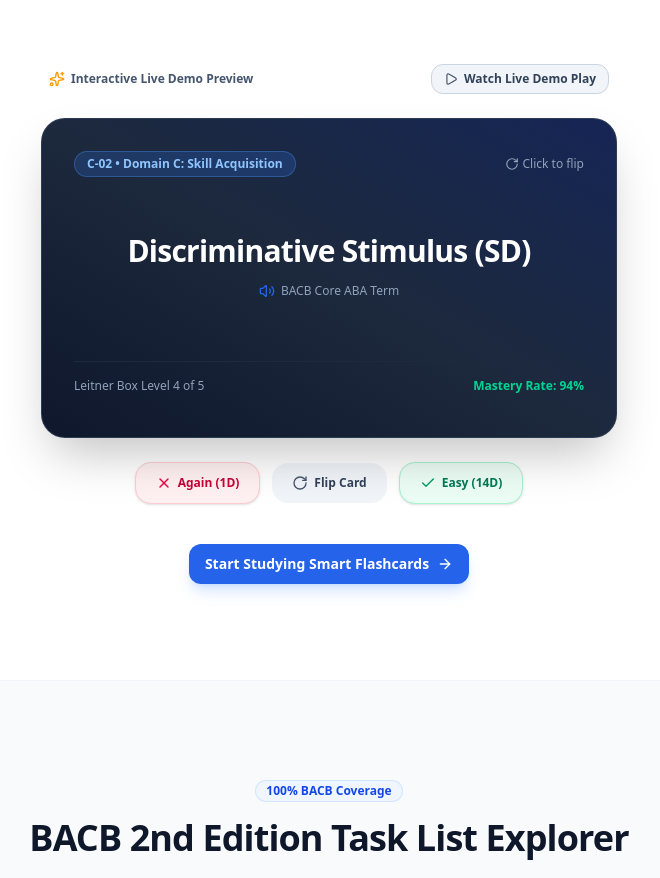
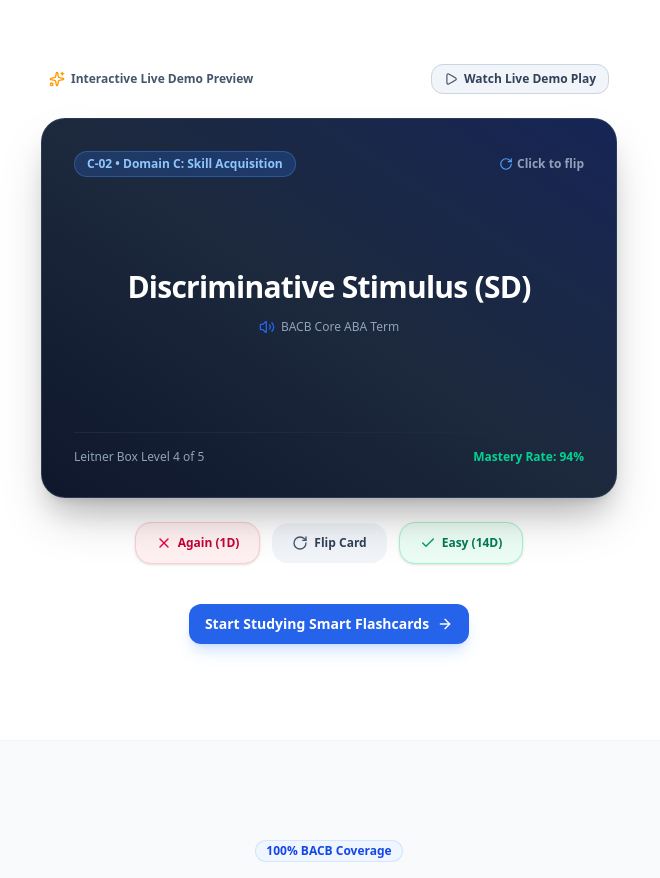
Before and after one commit to affiliatebharatofficial/rbtexam, a Next.js app: page / in a window 1280 px wide. Shown: the part 6559-7437 px from the top of the page, without its empty margins (311-971 px from the left). Built offline with nearby package versions, Linux system fonts and the light colour scheme; no server answers.

Commit message:
fix(flashcards): implement smooth 3D CSS flip animation, keyboard accessibility, and event propagation safety

```diff
--- a/app/flashcards/page.tsx
+++ b/app/flashcards/page.tsx
@@ -331,19 +331,34 @@ export default function FlashcardsPage() {
         {/* MAIN FLASHCARD STACK & 3D FLIP CONTAINER */}
         {!sessionCompleted && currentCard ? (
           <div className="space-y-6">
-            {/* 3D Flip Card Container */}
+            {/* 3D Flip Card Outer Perspective Container */}
             <div
+              role="button"
+              tabIndex={0}
+              aria-label={
+                isFlipped
+                  ? `Flashcard back answer: ${currentCard.back}. Click or press Enter or Space to flip to front.`
+                  : `Flashcard front prompt: ${currentCard.front}. Click or press Enter or Space to flip to back.`
+              }
+              aria-pressed={isFlipped}
               onClick={() => setIsFlipped(!isFlipped)}
-              className="relative min-h-[380px] w-full cursor-pointer perspective-1000 group"
+              onKeyDown={(e) => {
+                if (e.key === 'Enter' || e.key === ' ') {
+                  e.preventDefault();
+                  setIsFlipped(!isFlipped);
+                }
+              }}
+              className="relative min-h-[420px] sm:min-h-[440px] w-full cursor-pointer touch-manipulation select-none [perspective:1000px] group focus:outline-none focus:ring-4 focus:ring-blue-500/30 rounded-3xl"
             >
+              {/* 3D Rotating Inner Card Body */}
               <div
-                className={`w-full min-h-[380px] rounded-3xl p-8 transition-all duration-500 transform-style-3d shadow-2xl border ${
-                  isFlipped
-                    ? 'bg-gradient-to-tr from-slate-900 via-slate-900 to-indigo-950 text-white border-slate-800'
-                    : 'bg-white text-slate-900 border-slate-200/80'
+                className={`relative w-full min-h-[420px] sm:min-h-[440px] rounded-3xl transition-transform duration-700 [transform-style:preserve-3d] shadow-2xl ${
+                  isFlipped ? '[transform:rotateY(180deg)]' : '[transform:rotateY(0deg)]'
                 }`}
               >
-                {/* Header Controls */}
+                {/* FRONT FACE OF CARD */}
+                <div className="absolute inset-0 w-full h-full rounded-3xl p-6 sm:p-8 bg-white dark:bg-slate-900 text-slate-900 dark:text-white border border-slate-200/90 dark:border-slate-800 [backface-visibility:hidden] [-webkit-backface-visibility:hidden] flex flex-col justify-between overflow-y-auto shadow-xl">
+                  {/* Header Controls (Front) */}
                   <div className="flex items-center justify-between pb-4 border-b border-slate-100 dark:border-slate-800">
                     <div className="flex items-center space-x-2">
                       <span className="px-2.5 py-0.5 rounded-full bg-blue-100 dark:bg-blue-950 text-[#2563EB] dark:text-blue-400 text-[10px] font-extrabold">
@@ -357,7 +372,7 @@ export default function FlashcardsPage() {
                         type="button"
                         onClick={(e) => {
                           e.stopPropagation();
-                        speakCardText(isFlipped ? currentCard.back : currentCard.front);
+                          speakCardText(currentCard.front);
                         }}
                         className={`p-2 rounded-xl transition-colors ${
                           isSpeaking ? 'bg-blue-500 text-white animate-pulse' : 'hover:bg-slate-100 dark:hover:bg-slate-800 text-slate-400'
@@ -380,63 +395,118 @@ export default function FlashcardsPage() {
                     </div>
                   </div>
 
-                {/* Card Content Area */}
-                {!isFlipped ? (
-                  /* FRONT OF CARD */
-                  <div className="py-8 space-y-4 flex flex-col justify-center min-h-[220px]">
-                    <div className="text-xs font-mono text-slate-400 uppercase tracking-widest">
-                      Front Prompt
+                  {/* Front Main Body Content */}
+                  <div className="py-6 space-y-4 flex flex-col justify-center my-auto min-h-[200px]">
+                    <div className="text-xs font-mono text-slate-400 uppercase tracking-widest flex items-center justify-between">
+                      <span>Front Prompt</span>
+                      <span className="text-[11px] font-sans text-blue-500 font-bold flex items-center space-x-1">
+                        <RotateCw className="w-3.5 h-3.5" />
+                        <span>Click / Space to Flip</span>
+                      </span>
                     </div>
-                    <h2 className="text-xl sm:text-2xl font-black text-slate-900 leading-snug">
+                    <h2 className="text-xl sm:text-2xl font-black text-slate-900 dark:text-white leading-snug">
                       {currentCard.front}
                     </h2>
-                    <p className="text-xs text-slate-400 font-medium pt-4">
-                      Click anywhere to flip card and inspect Socratic rationale
-                    </p>
-                  </div>
-                ) : (
-                  /* BACK OF CARD */
-                  <div className="py-6 space-y-4 text-xs animate-fadeIn">
-                    <div className="text-[10px] font-mono text-emerald-400 uppercase tracking-widest">
-                      Back Answer & Socratic AI Explanation
                   </div>
 
-                    <div className="p-4 rounded-2xl bg-white/10 border border-white/10 space-y-2">
-                      <h3 className="text-lg font-extrabold text-emerald-300">
+                  <div className="pt-4 border-t border-slate-100 dark:border-slate-800 flex items-center justify-between text-xs text-slate-400 font-medium">
+                    <span>Card {currentIndex + 1} of {cards.length}</span>
+                    <span className="text-blue-600 dark:text-blue-400 font-bold">Tap or press Space to inspect rationale</span>
+                  </div>
+                </div>
+
+                {/* BACK FACE OF CARD */}
+                <div className="absolute inset-0 w-full h-full rounded-3xl p-6 sm:p-8 bg-gradient-to-tr from-slate-900 via-slate-900 to-indigo-950 text-white border border-slate-800 [backface-visibility:hidden] [-webkit-backface-visibility:hidden] [transform:rotateY(180deg)] flex flex-col justify-between overflow-y-auto shadow-2xl">
+                  {/* Header Controls (Back) */}
+                  <div className="flex items-center justify-between pb-4 border-b border-slate-800">
+                    <div className="flex items-center space-x-2">
+                      <span className="px-2.5 py-0.5 rounded-full bg-emerald-500/20 border border-emerald-500/30 text-emerald-400 text-[10px] font-extrabold">
+                        ANSWER & CLINICAL RATIONALE
+                      </span>
+                      <span className="text-[10px] font-bold text-slate-400">{currentCard.reference}</span>
+                    </div>
+
+                    <div className="flex items-center space-x-2">
+                      <button
+                        type="button"
+                        onClick={(e) => {
+                          e.stopPropagation();
+                          speakCardText(`${currentCard.back}. ${currentCard.explanation}`);
+                        }}
+                        className={`p-2 rounded-xl transition-colors ${
+                          isSpeaking ? 'bg-blue-500 text-white animate-pulse' : 'hover:bg-slate-800 text-slate-400'
+                        }`}
+                        title="Audio Pronunciation Speech Synthesizer"
+                      >
+                        <Volume2 className="w-4 h-4" />
+                      </button>
+
+                      <button
+                        type="button"
+                        onClick={(e) => {
+                          e.stopPropagation();
+                          toggleFavorite();
+                        }}
+                        className="p-2 rounded-xl hover:bg-slate-800 transition-colors"
+                      >
+                        <Star className={`w-4 h-4 ${currentCard.userState?.isFavorite ? 'fill-amber-400 text-amber-400' : 'text-slate-400'}`} />
+                      </button>
+                    </div>
+                  </div>
+
+                  {/* Back Main Body Content */}
+                  <div className="py-4 space-y-3.5 text-xs my-auto">
+                    <div className="p-4 rounded-2xl bg-white/10 border border-white/10 space-y-2 shadow-inner">
+                      <h3 className="text-lg sm:text-xl font-black text-emerald-300">
                         {currentCard.back}
                       </h3>
-                      <p className="text-slate-300 leading-relaxed">
+                      {currentCard.explanation && (
+                        <p className="text-slate-200 leading-relaxed text-xs sm:text-sm">
                           {currentCard.explanation}
                         </p>
+                      )}
                     </div>
 
                     {/* Mnemonic / Memory Tip */}
                     {currentCard.memoryTip && (
                       <div className="p-3 rounded-xl bg-amber-500/20 border border-amber-500/30 text-amber-200 space-y-1">
-                        <div className="font-extrabold flex items-center space-x-1">
+                        <div className="font-extrabold flex items-center space-x-1.5 text-xs">
                           <Zap className="w-3.5 h-3.5 text-amber-400" />
                           <span>Mnemonic Memory Trick:</span>
                         </div>
-                        <p>{currentCard.memoryTip}</p>
+                        <p className="text-xs">{currentCard.memoryTip}</p>
                       </div>
                     )}
 
                     {/* Clinical ABA Rationale */}
+                    {currentCard.clinicalExplanation && (
                       <div className="p-3 rounded-xl bg-blue-500/20 border border-blue-500/30 text-blue-200 space-y-1">
-                      <div className="font-extrabold flex items-center space-x-1">
+                        <div className="font-extrabold flex items-center space-x-1.5 text-xs">
                           <Brain className="w-3.5 h-3.5 text-blue-400" />
                           <span>Clinical ABA Rationale:</span>
                         </div>
-                      <p>{currentCard.clinicalExplanation}</p>
+                        <p className="text-xs">{currentCard.clinicalExplanation}</p>
+                      </div>
+                    )}
+                  </div>
+
+                  <div className="pt-3 border-t border-slate-800/80 flex items-center justify-between text-xs text-slate-400">
+                    <span className="text-slate-400">Rate difficulty below to continue</span>
+                    <span className="text-slate-300 font-bold flex items-center space-x-1">
+                      <RotateCw className="w-3 h-3 text-emerald-400" />
+                      <span>Click / Space to Flip Back</span>
+                    </span>
                   </div>
                 </div>
-                )}
               </div>
             </div>
 
             {/* SM-2 FEEDBACK RATING BAR (Shown when flipped) */}
             {isFlipped && (
-              <div className="p-4 rounded-2xl bg-white border border-slate-200/80 shadow-lg space-y-3 animate-fadeIn">
+              <div
+                onClick={(e) => e.stopPropagation()}
+                className="p-4 rounded-2xl bg-white border border-slate-200/80 shadow-lg space-y-3 animate-fadeIn"
+              >
                 <div className="text-center text-xs font-bold text-slate-600">
                   Rate your recall difficulty to update Spaced Repetition interval:
                 </div>
--- a/components/landing/flashcards-preview.tsx
+++ b/components/landing/flashcards-preview.tsx
@@ -152,27 +152,44 @@ export function FlashcardsPreview() {
             </button>
           </div>
 
-          {/* Card Box Wrapper */}
-          <div className="relative cursor-pointer perspective-1000 group" onClick={handleFlip}>
+          {/* Card Box Outer Perspective Wrapper */}
           <div
-              className={`w-full min-h-[320px] p-8 rounded-3xl bg-gradient-to-tr from-slate-900 via-slate-800 to-blue-950 text-white shadow-2xl border border-slate-700/80 flex flex-col justify-between transition-transform duration-500 transform ${
-                isFlipped ? 'rotate-y-180' : ''
+            role="button"
+            tabIndex={0}
+            aria-label={
+              isFlipped
+                ? `Flashcard back definition: ${card.definition}. Click or press Enter or Space to flip to front.`
+                : `Flashcard front term: ${card.term}. Click or press Enter or Space to flip to back.`
+            }
+            aria-pressed={isFlipped}
+            onClick={handleFlip}
+            onKeyDown={(e) => {
+              if (e.key === 'Enter' || e.key === ' ') {
+                e.preventDefault();
+                handleFlip();
+              }
+            }}
+            className="relative min-h-[360px] sm:min-h-[380px] w-full cursor-pointer touch-manipulation select-none [perspective:1000px] group focus:outline-none focus:ring-4 focus:ring-blue-500/30 rounded-3xl"
+          >
+            {/* 3D Rotating Inner Card Body */}
+            <div
+              className={`relative w-full min-h-[360px] sm:min-h-[380px] rounded-3xl transition-transform duration-700 [transform-style:preserve-3d] shadow-2xl ${
+                isFlipped ? '[transform:rotateY(180deg)]' : '[transform:rotateY(0deg)]'
               }`}
             >
-              {!isFlipped ? (
-                /* Front Side */
-                <div className="flex flex-col justify-between h-full space-y-8">
+              {/* FRONT FACE OF CARD */}
+              <div className="absolute inset-0 w-full h-full rounded-3xl p-8 bg-gradient-to-tr from-slate-900 via-slate-800 to-blue-950 text-white border border-slate-700/80 [backface-visibility:hidden] [-webkit-backface-visibility:hidden] flex flex-col justify-between overflow-y-auto shadow-xl">
                 <div className="flex items-center justify-between text-xs text-slate-400">
                   <span className="px-3 py-1 rounded-full bg-blue-500/20 text-blue-300 font-bold border border-blue-400/30">
                     {card.code} • {card.domain}
                   </span>
-                    <span className="flex items-center space-x-1 text-slate-400">
-                      <RotateCw className="w-3.5 h-3.5" />
+                  <span className="flex items-center space-x-1 text-slate-400 font-bold">
+                    <RotateCw className="w-3.5 h-3.5 text-blue-400" />
                     <span>Click to flip</span>
                   </span>
                 </div>
 
-                  <div className="text-center space-y-3 py-6">
+                <div className="text-center space-y-3 py-6 my-auto">
                   <h3 className="text-2xl sm:text-3xl font-extrabold text-white tracking-tight">
                     {card.term}
                   </h3>
@@ -182,20 +199,20 @@ export function FlashcardsPreview() {
                   </div>
                 </div>
 
-                  <div className="flex items-center justify-between pt-4 border-t border-slate-800 text-xs text-slate-400">
+                <div className="flex items-center justify-between pt-4 border-t border-slate-800 text-xs text-slate-400 font-medium">
                   <span>Leitner Box Level {card.leitnerBox} of 5</span>
                   <span className="text-emerald-400 font-bold">Mastery Rate: 94%</span>
                 </div>
               </div>
-              ) : (
-                /* Back Side */
-                <div className="flex flex-col justify-between h-full space-y-6 animate-fadeIn">
+
+              {/* BACK FACE OF CARD */}
+              <div className="absolute inset-0 w-full h-full rounded-3xl p-8 bg-gradient-to-tr from-slate-950 via-slate-900 to-indigo-950 text-white border border-slate-700/80 [backface-visibility:hidden] [-webkit-backface-visibility:hidden] [transform:rotateY(180deg)] flex flex-col justify-between overflow-y-auto shadow-2xl">
                 <div className="flex items-center justify-between text-xs text-slate-400">
                   <span className="text-emerald-400 font-bold uppercase tracking-wider">Clinical Definition & Mnemonic</span>
                   <span className="text-slate-400 text-[11px]">Card {currentIndex + 1} of {flashcards.length}</span>
                 </div>
 
-                  <div className="space-y-3">
+                <div className="space-y-3 my-auto text-xs">
                   <p className="text-sm sm:text-base font-medium text-slate-100 leading-relaxed">
                     "{card.definition}"
                   </p>
@@ -214,11 +231,14 @@ export function FlashcardsPreview() {
                   </div>
                 </div>
 
-                  <div className="text-center text-xs text-slate-400 pt-2">
-                    Click to flip back
+                <div className="text-center text-xs text-slate-400 pt-2 border-t border-slate-800 flex items-center justify-between">
+                  <span>Leitner SRS Active</span>
+                  <span className="text-slate-300 font-bold flex items-center space-x-1">
+                    <RotateCw className="w-3 h-3 text-emerald-400" />
+                    <span>Click to flip back</span>
+                  </span>
                 </div>
               </div>
-              )}
             </div>
           </div>
 
--- /dev/null
+++ b/scripts/test-flashcard-3d-flip.ts
@@ -0,0 +1,52 @@
+import fs from 'fs';
+import path from 'path';
+
+function testFlashcard3DFlipArchitecture() {
+  console.log('====================================================');
+  console.log('TESTING FLASHCARD 3D FLIP CSS & ACCESSIBILITY ARCHITECTURE');
+  console.log('====================================================');
+
+  const mainPagePath = path.join(process.cwd(), 'app', 'flashcards', 'page.tsx');
+  const landingPreviewPath = path.join(process.cwd(), 'components', 'landing', 'flashcards-preview.tsx');
+
+  const mainPageContent = fs.readFileSync(mainPagePath, 'utf8');
+  const landingContent = fs.readFileSync(landingPreviewPath, 'utf8');
+
+  // Check 1: 3D perspective and transform-style
+  const hasPerspective = mainPageContent.includes('[perspective:1000px]') && landingContent.includes('[perspective:1000px]');
+  const hasPreserve3d = mainPageContent.includes('[transform-style:preserve-3d]') && landingContent.includes('[transform-style:preserve-3d]');
+  console.log('1. Has [perspective:1000px] & [transform-style:preserve-3d]:', hasPerspective && hasPreserve3d ? '✅ YES' : '❌ NO');
+
+  // Check 2: Backface visibility hidden
+  const hasBackfaceHidden = mainPageContent.includes('[backface-visibility:hidden]') && landingContent.includes('[backface-visibility:hidden]');
+  console.log('2. Has [backface-visibility:hidden] on Front and Back faces:', hasBackfaceHidden ? '✅ YES' : '❌ NO');
+
+  // Check 3: RotateY 180deg transform
+  const hasRotateY = mainPageContent.includes('[transform:rotateY(180deg)]') && landingContent.includes('[transform:rotateY(180deg)]');
+  console.log('3. Has [transform:rotateY(180deg)] on Back face:', hasRotateY ? '✅ YES' : '❌ NO');
+
+  // Check 4: No conditional content replacement inside card body (!isFlipped ?)
+  // Check that !isFlipped is not used to conditionally unmount Front/Back faces
+  const hasNoConditionalSwap = !mainPageContent.includes('{!isFlipped ? (') && !landingContent.includes('{!isFlipped ? (');
+  console.log('4. Dual faces co-exist simultaneously (No conditional unmounting):', hasNoConditionalSwap ? '✅ YES' : '❌ NO');
+
+  // Check 5: Accessibility attributes
+  const hasAccessibility = mainPageContent.includes('role="button"') && mainPageContent.includes('tabIndex={0}') && mainPageContent.includes('aria-pressed=') && mainPageContent.includes('onKeyDown=');
+  console.log('5. Has WCAG keyboard accessibility (role=button, tabIndex=0, Space/Enter handler):', hasAccessibility ? '✅ YES' : '❌ NO');
+
+  // Check 6: Event propagation stopped on controls
+  const hasStopPropagation = mainPageContent.includes('e.stopPropagation()');
+  console.log('6. Has e.stopPropagation() on controls:', hasStopPropagation ? '✅ YES' : '❌ NO');
+
+  const allPassed = hasPerspective && hasPreserve3d && hasBackfaceHidden && hasRotateY && hasNoConditionalSwap && hasAccessibility && hasStopPropagation;
+
+  console.log('====================================================');
+  if (allPassed) {
+    console.log('✅ ALL 3D FLIP CSS & ACCESSIBILITY TESTS PASSED SUCCESSFULLY!');
+  } else {
+    console.error('❌ 3D FLIP TEST FAILED! Some quality rules were violated.');
+    process.exit(1);
+  }
+}
+
+testFlashcard3DFlipArchitecture();
```
Lines whose indentation alone changed are shown as unchanged.
